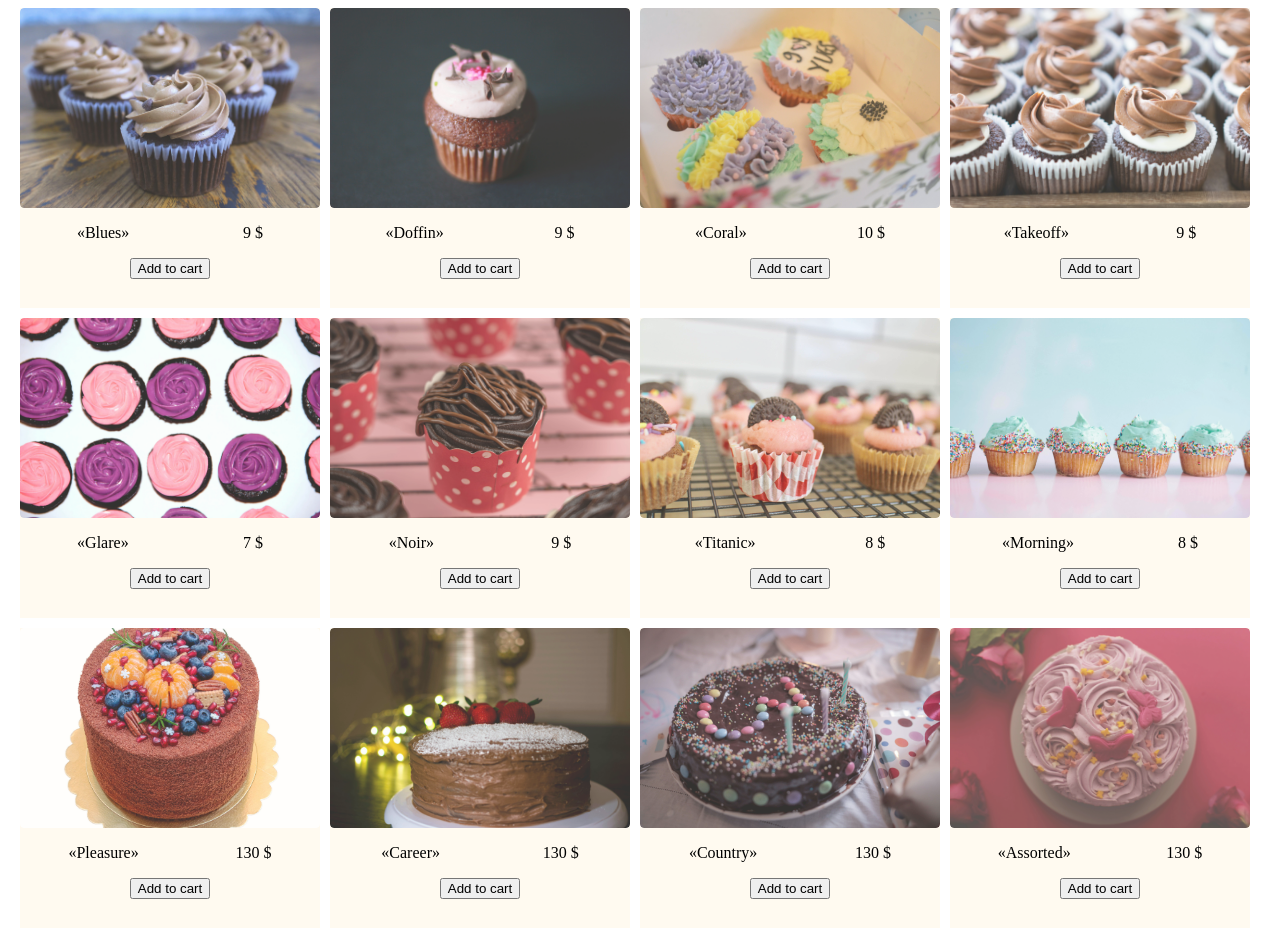
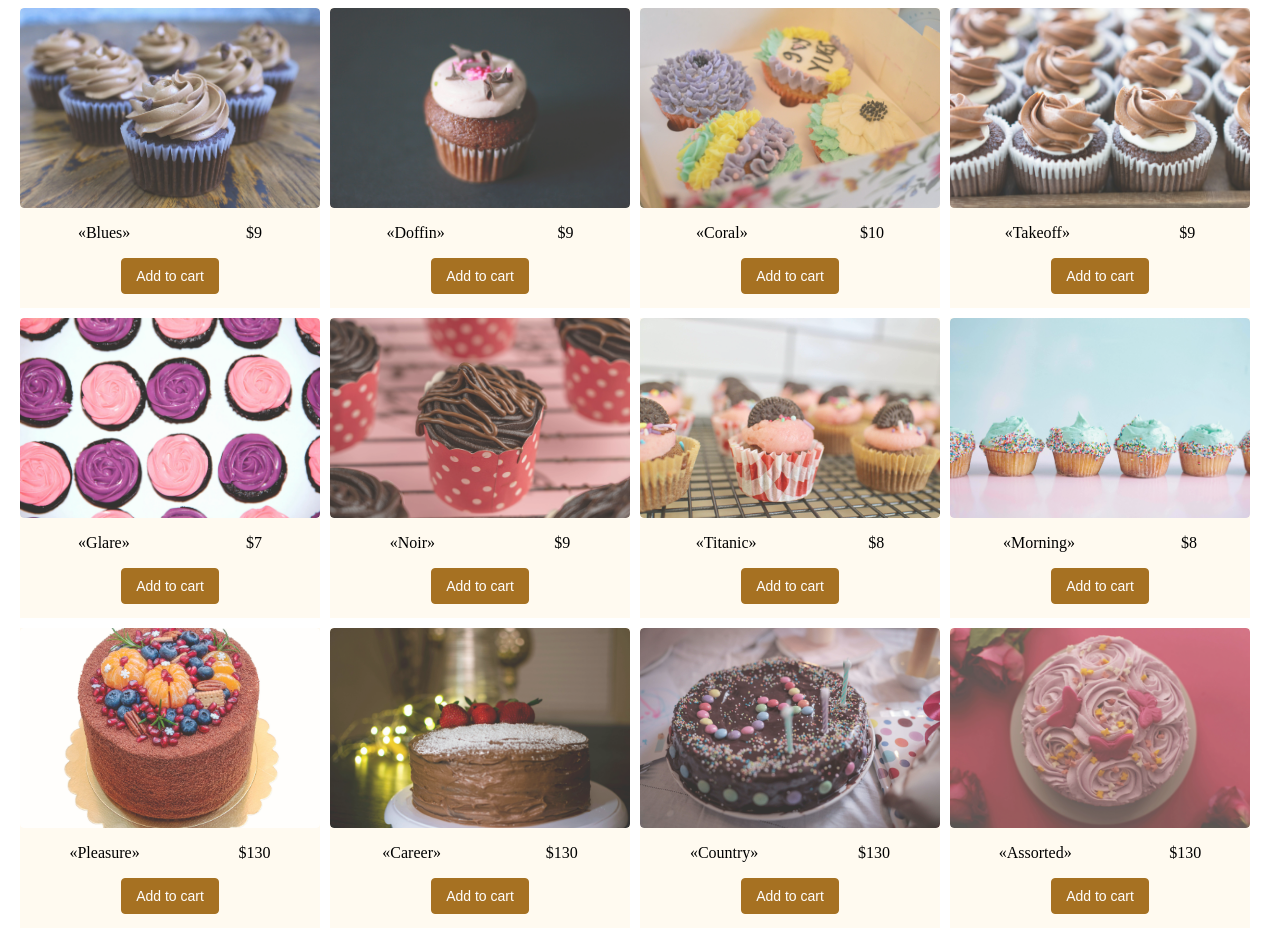
Before and after one commit to StarkovAleksey2020/js-training, a plain HTML site: page index.html in a window 1280 px wide. Shown: the top 931 px of the page. Drawn offline with Linux system fonts and the light colour scheme.

Commit message:
changed: layout

```diff
--- a/css/style.css
+++ b/css/style.css
@@ -60,3 +60,21 @@
   z-index: 11;
   border-radius: 4px;
 }
+.cake-button-contract {
+  width: 98px;
+  min-height: 36px;
+  border-radius: 4px;
+  background: #a67122;
+  border: 1px solid #a67122;
+  outline: none;
+  box-shadow: none;
+  color: #ffffff;
+  cursor: pointer;
+  transition: all 0.3s ease;
+  font-size: 14px;
+}
+.cake-button-contract:hover {
+  background: #cf8e2c;
+  border: 1px solid #cf8e2c;
+  outline: none;
+}
--- a/js/script.js
+++ b/js/script.js
@@ -19,8 +19,6 @@ let cake = [
   { code: "mini_cake_8", nameRu: "«Блюз»", nameEn: "«Blues»", amount: 0, priceRu: 90.00, priceEn: 9.00, image: 'img/mini-cake-8.jpg' },
 ];
 
-let locale = ['ru', 'en'];
-
 let cakeBlockPoint = document.getElementById("cakeBlock");
 let cakeCardPoint = document.getElementById("cakeCardPoint");
 
@@ -29,53 +27,51 @@ function addCartListener(id) {
   let addCartButton = document.getElementById(id);
   addCartButton.addEventListener("click", () => { console.log(`Clicked button id=${id}`);})
 }
-function logRu(arr, pointParent, pointOriginal) {
-  for (let index = 0; index < arr.length; index++) {
+
+function getLocalizedName(arrayItem) {
+  if ( window.navigator.language.slice(0, 2) === "en" ) {
+    return arrayItem.nameEn;
+  } else if ( window.navigator.language.slice(0, 2) === "ru" ) {
+    return arrayItem.nameRu;
+  }
+}
+
+function getLocalizedPrice(arrayItem) {
+  if ( window.navigator.language.slice(0, 2) === "en" ) {
+    return "$" + arrayItem.priceEn;
+  } else if ( window.navigator.language.slice(0, 2) === "ru" ) {
+    return arrayItem.priceRu + " ₽";
+  }
+}
+
+function getLocalizedAddToCartButton() {
+  if ( window.navigator.language.slice(0, 2) === "en" ) {
+    return "Add to cart";
+  } else if ( window.navigator.language.slice(0, 2) === "ru" ) {
+    return "В корзину";
+  }
+}
+
+function addCakeCard(cakeArray, pointParent, pointOriginal) {
+  for (let arrayIndex = 0; arrayIndex < cakeArray.length; arrayIndex++) {
     let newCard = document.createElement("card");
     newCard.innerHTML = `<div class="cake-card">
     <div class="cake-card-image--block">
-      <img src="${arr[index].image}" class="cake-card-image" alt="Cake ${[index]}"/>
+      <img src="${cakeArray[arrayIndex].image}" class="cake-card-image" alt="Cake ${[arrayIndex]}"/>
     </div>
     <div class="cake-card-info">
-      <p class="cake-card-name">${arr[index].nameRu}</p>
-      <p class="cake-card-price">${arr[index].priceRu} ₽</p>
+      <p class="cake-card-name">${getLocalizedName(cakeArray[arrayIndex])}</p>
+      <p class="cake-card-price">${getLocalizedPrice(cakeArray[arrayIndex])}</p>
     </div>
     <div class="cake-card-buttons">
-      <button class="cake-button-contract" id="card${index}">Add to cart</button>
+      <button class="cake-button-contract" id="card${arrayIndex}">${getLocalizedAddToCartButton()}</button>
     </div>
     </div>`;
     pointParent.insertBefore(newCard, pointOriginal.nextSibling);
-    let cardId = 'card' + index;
+    let cardId = 'card' + arrayIndex;
     addCartListener(cardId);
-  }
-}
-function logEn(arr, pointParent, pointOriginal) {
-  for (let index = 0; index < arr.length; index++) {
-    let newCard = document.createElement("card");
-    newCard.innerHTML = `<div class="cake-card">
-    <div class="cake-card-image--block">
-      <img src="${arr[index].image}" class="cake-card-image" alt="Cake ${[index]}"/>
-    </div>
-    <div class="cake-card-info">
-      <p class="cake-card-name">${arr[index].nameEn}</p>
-      <p class="cake-card-price">${arr[index].priceEn} $</p>
-    </div>
-    <div class="cake-card-buttons">
-      <button class="cake-button-contract" id="card${index}">Add to cart</button>
-    </div>
-    </div>`;
-    pointParent.insertBefore(newCard, pointOriginal.nextSibling);
-    let cardId = 'card' + index;
-    addCartListener(cardId);
-  }
-}
-function showCake(arr, lang, pointParent, pointOriginal) {
-  if (lang === 'ru') {
-    logRu(arr, pointParent, pointOriginal);
-  } else {
-    logEn(arr, pointParent, pointOriginal);
   }
 }
 
 // Calls
-showCake(cake, locale[1], cakeBlockPoint, cakeCardPoint);
+addCakeCard(cake, cakeBlockPoint, cakeCardPoint);
```
